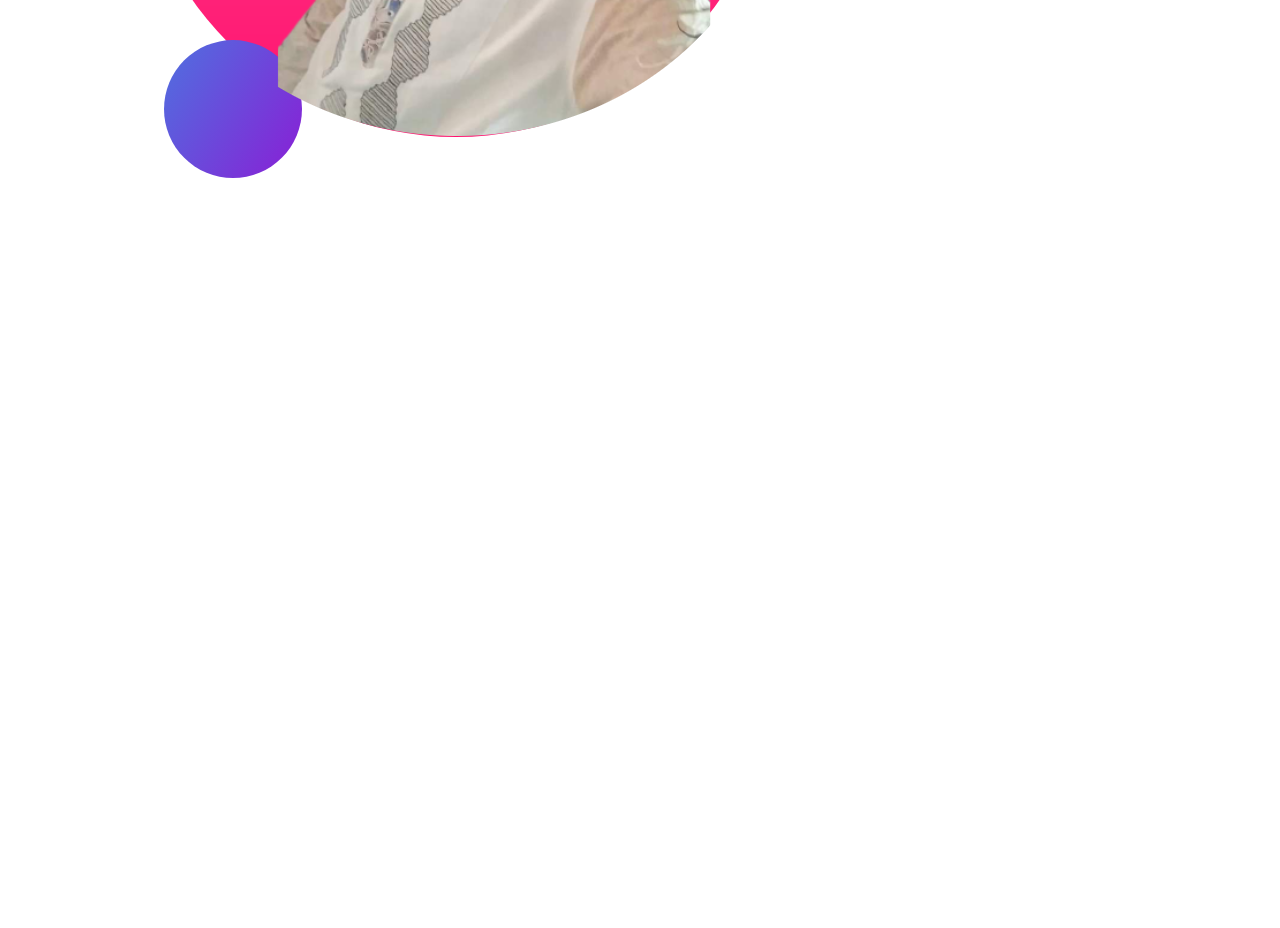
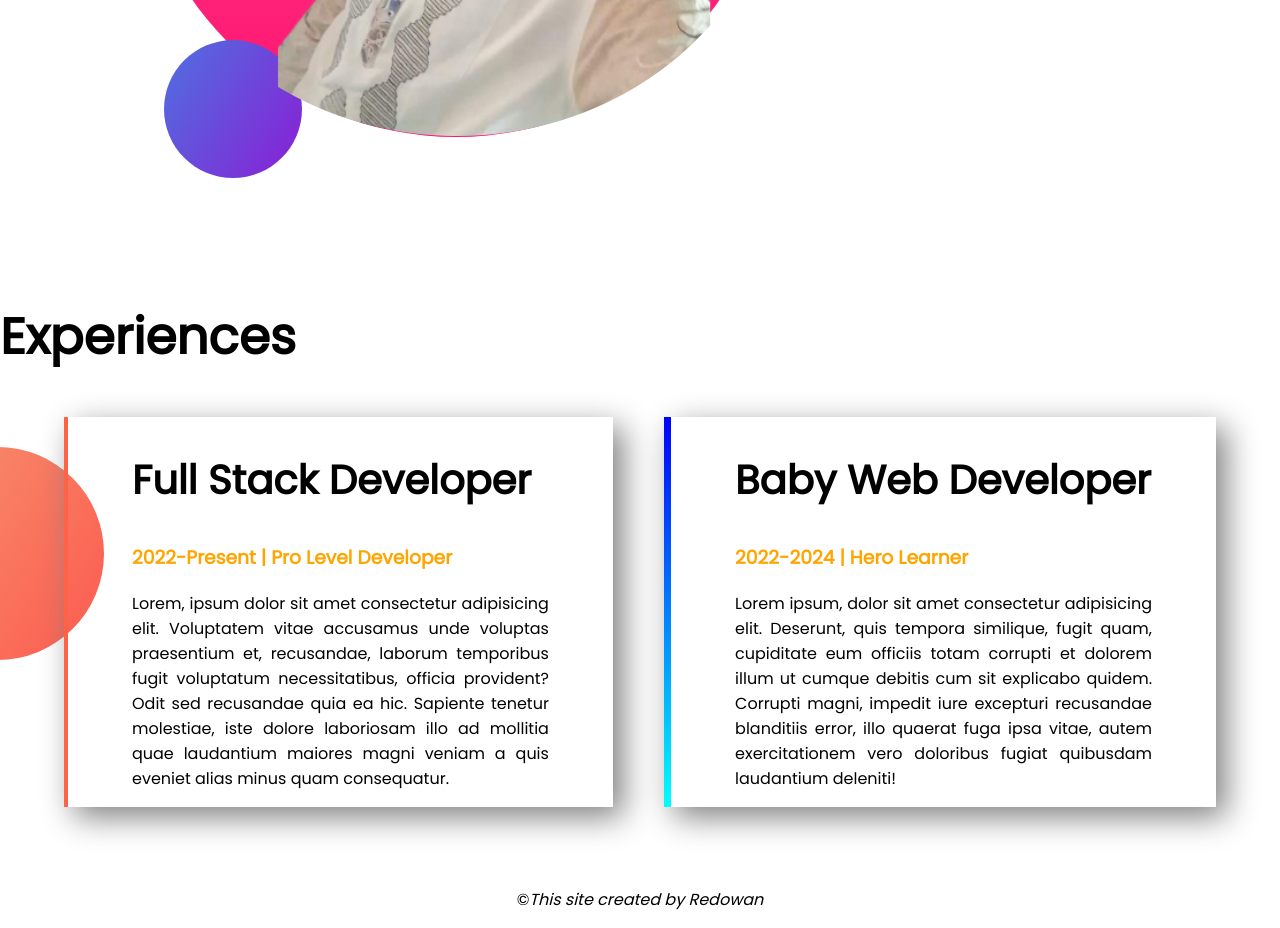
Before and after one commit to Redowan371/My-Portfolio, a plain HTML site: page index.html in a window 1280 px wide. Shown: the part 1203-2131 px from the top of the page. Before the commit the page ends 1503 px from the top, so only its background shows below. Drawn offline with Linux system fonts and the light colour scheme.

Commit message:
footer added

```diff
--- a/css/style.css
+++ b/css/style.css
@@ -12,7 +12,7 @@ p{
 span{
     color: orange;
 }
-section{
+.flexible-container{
     display: flex;
     margin-bottom: 50px;
 }
@@ -56,3 +56,38 @@ section{
     background-repeat: no-repeat;
     background-position: right;
 }
+.full-stact-text{
+    width: 38%;
+    margin-right: 2%;
+    margin-left: 5%;
+    box-shadow: 10px 10px 30px gray;
+    padding:0 5%;
+    border-left: 4px solid tomato;
+
+}
+.baby-text{
+     width: 38%;
+     margin-left: 2%;
+     margin-right: 5%;
+     padding:0 5%;
+     box-shadow: 10px 10px 30px gray;
+     border-left: 7px solid;
+     border-image: linear-gradient(blue, cyan);
+     border-image-slice:1;
+
+}
+.dev-tex{
+    font-size: 40px;
+}
+.color{
+    color: orange;
+}
+.experiation-area{
+    background-image: url(../images/exp-bg.png);
+    background-repeat: no-repeat;
+    background-position: left;
+}
+footer p{
+    text-align: center;
+    margin-top: 80px;
+}
--- a/index.html
+++ b/index.html
@@ -13,7 +13,7 @@
 </head>
 
 <body>
-    <section class="top-banner">
+    <section class="top-banner flexible-container">
         <div class="hero-text">
             <h1>Welcome To</h1>
             <h1> <span>Redowan Md Alamin</span> World!</h1>
@@ -29,7 +29,7 @@
             <img src="images/Redowan.png" alt="My Images">
         </div>
     </section>
-    <section class="dream-big">
+    <section class="dream-big flexible-container">
         <div class="dream-img">
             <img src="images/dream.png" alt="">
         </div>
@@ -44,6 +44,35 @@
         </div>
 
     </section>
+    <section class="experiation-area">
+        <h1>Experiences</h1>
+        <div class="flexible-container">
+            <div class="full-stact-text">
+                <h1 class="dev-tex">Full Stack Developer</h1>
+                <h3 class="color">2022-Present | Pro Level Developer</h3>
+                <p>Lorem, ipsum dolor sit amet consectetur adipisicing elit. Voluptatem vitae accusamus unde voluptas
+                    praesentium et, recusandae, laborum temporibus fugit voluptatum necessitatibus, officia provident?
+                    Odit
+                    sed recusandae quia ea hic. Sapiente tenetur molestiae, iste dolore laboriosam illo ad mollitia quae
+                    laudantium maiores magni veniam a quis eveniet alias minus quam consequatur.</p>
+            </div>
+            <div class="baby-text">
+                <h1 class="dev-tex">Baby Web Developer</h1>
+                <h3 class="color">2022-2024 | Hero Learner</h3>
+                <p>Lorem ipsum, dolor sit amet consectetur adipisicing elit. Deserunt, quis tempora similique, fugit
+                    quam,
+                    cupiditate eum officiis totam corrupti et dolorem illum ut cumque debitis cum sit explicabo quidem.
+                    Corrupti magni, impedit iure excepturi recusandae blanditiis error, illo quaerat fuga ipsa vitae,
+                    autem
+                    exercitationem vero doloribus fugiat quibusdam laudantium deleniti!</p>
+            </div>
+        </div>
+    </section>
+
+
+    <footer>
+        <p> &copy<i>This site created by Redowan</i></p>
+    </footer>
 
 </body>
 
```
Also changed, not shown: images/jhankar.png (deleted), images/jhankar2.png (deleted), images/my-bg.png (deleted), images/my-bg2.png (deleted).
